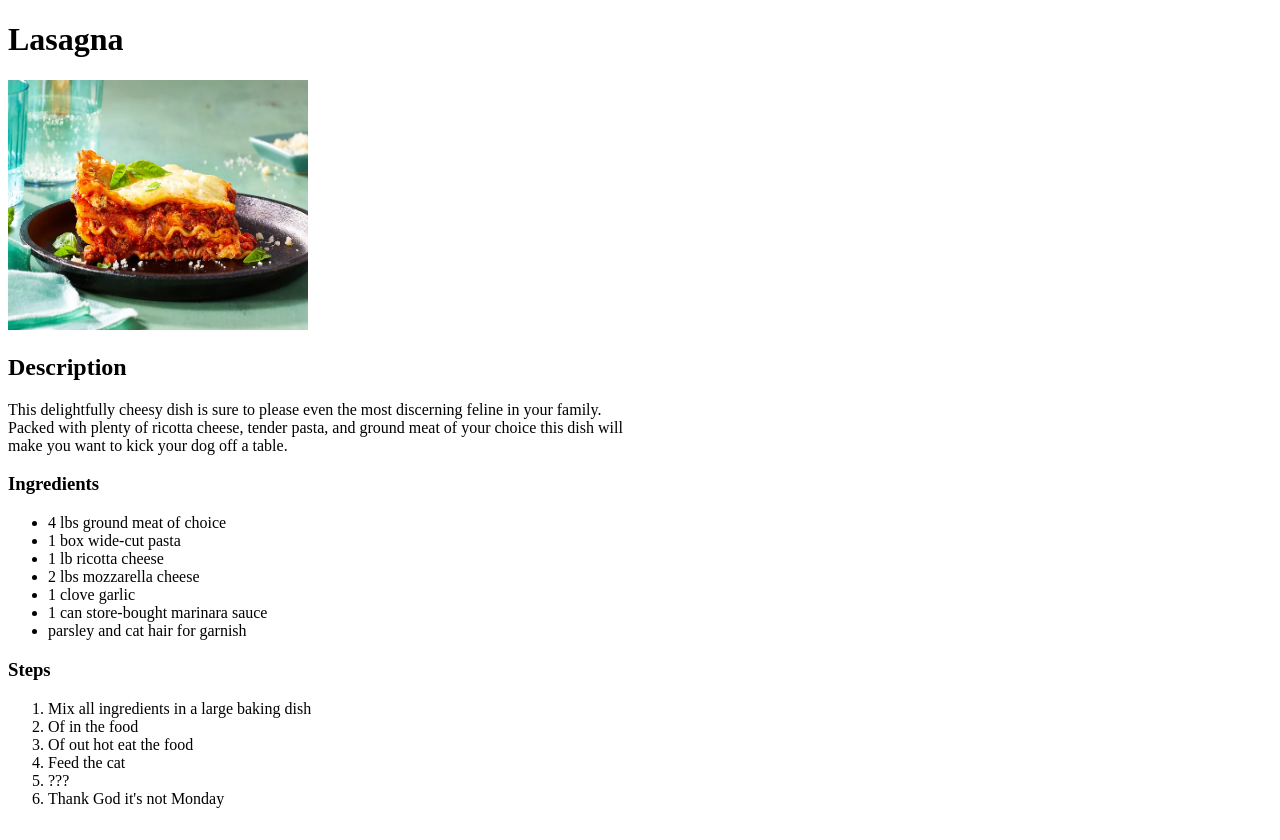
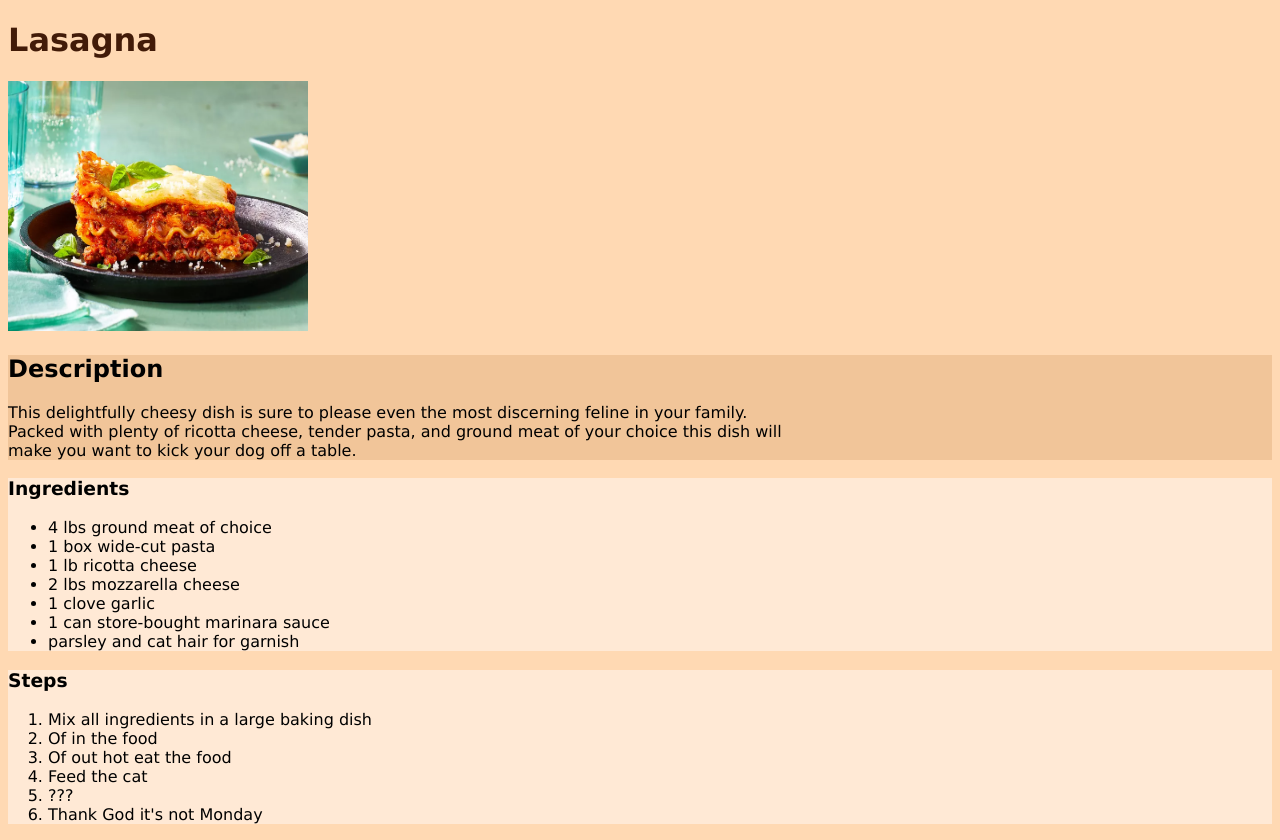
Before and after one commit to aSuccessor/odin-recipes, a plain HTML site: page recipes/lasagna.html in a window 1280 px wide. Drawn offline with Linux system fonts and the light colour scheme.

Commit message:
Add stylesheet and link to all pages
CSS implementation using external stylesheet "styles.css". Note link
in head of all html pages; remember to prepend ../ on recipe pages as
styles.css is in directory above.

```diff
--- a/recipes/lasagna.html
+++ b/recipes/lasagna.html
@@ -3,15 +3,19 @@
 <head>
     <meta charset="UTF-8">
     <meta name="viewport" content="width=device-width, initial-scale=1.0">
+    <link rel="stylesheet" href="../styles.css">
     <title>Lasagna - Odin Recipes</title>
 </head>
 <body>
     <h1>Lasagna</h1>
     <img src="../img/lasagna.jpg" alt="Lasagna a la Garfield" width="300" height="250">
+    <div class="darkBox">
         <h2>Description</h2>
         This delightfully cheesy dish is sure to please even the most discerning feline in your family. <br>
         Packed with plenty of ricotta cheese, tender pasta, and ground meat of your choice this dish will <br>
         make you want to kick your dog off a table.
+    </div>
+    <div class="lightBox">
         <h3>Ingredients</h3>
         <ul>
             <li>4 lbs ground meat of choice</li>
@@ -22,6 +26,8 @@
             <li>1 can store-bought marinara sauce</li>
             <li>parsley and cat hair for garnish</li>
         </ul>
+    </div>
+    <div class="lightBox">
     <h3>Steps</h3>
         <ol>
             <li>Mix all ingredients in a large baking dish</li>
@@ -31,5 +37,6 @@
             <li>???</li>
             <li>Thank God it's not Monday</li>
         </ol>
+    </div>
 </body>
 </html>
--- /dev/null
+++ b/styles.css
@@ -0,0 +1,16 @@
+body {
+    background-color: rgb(255, 217, 179);
+    font-family: Verdana, "Times New Roman", sans-serif;
+}
+
+.darkBox {
+    background-color: rgb(241, 197, 153);
+}
+
+.lightBox {
+    background-color: rgb(255, 233, 213);
+}
+
+h1 {
+    color: rgb(66, 27, 8)
+}
```
Also changed, not shown: index.html (+8 -5 lines), recipes/chili-dog.html (+7 -0 lines), recipes/wall-chicken.html (+7 -0 lines), 1 other file. Lines whose indentation alone changed are shown as unchanged.
